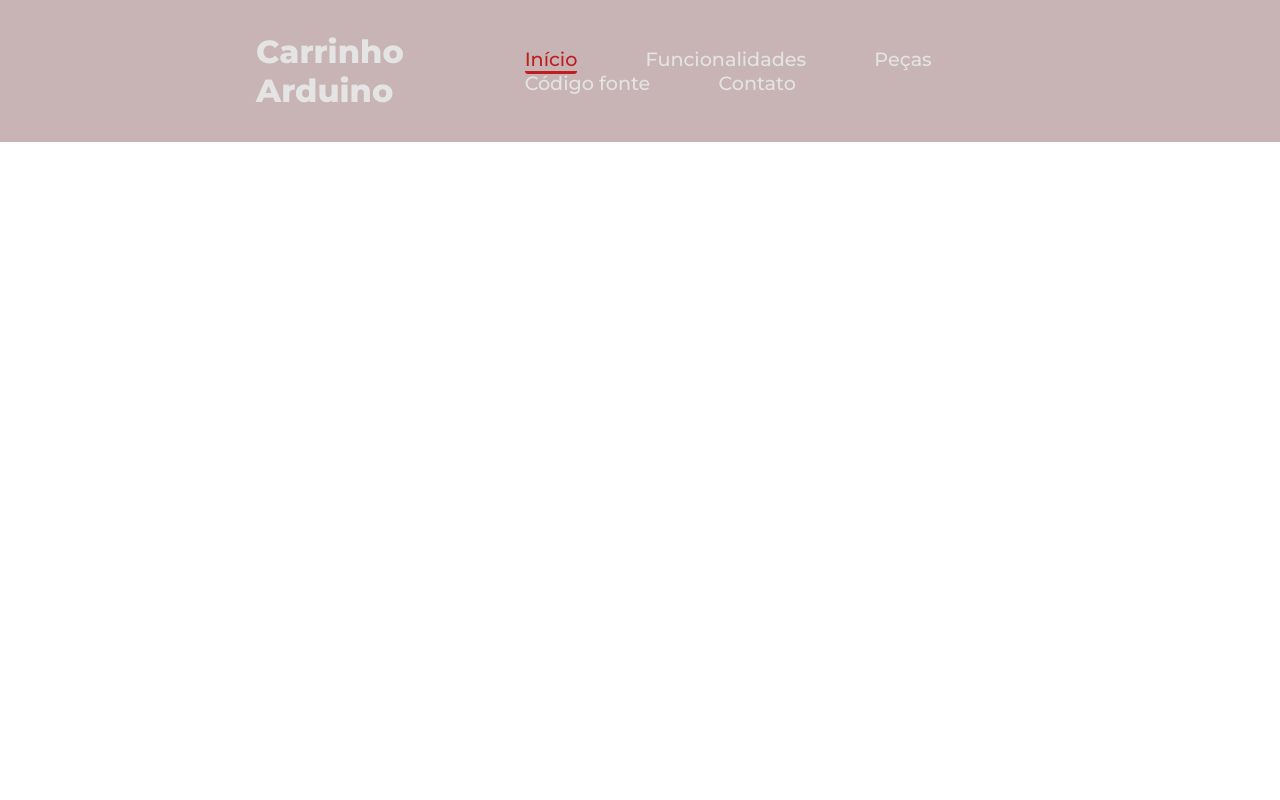
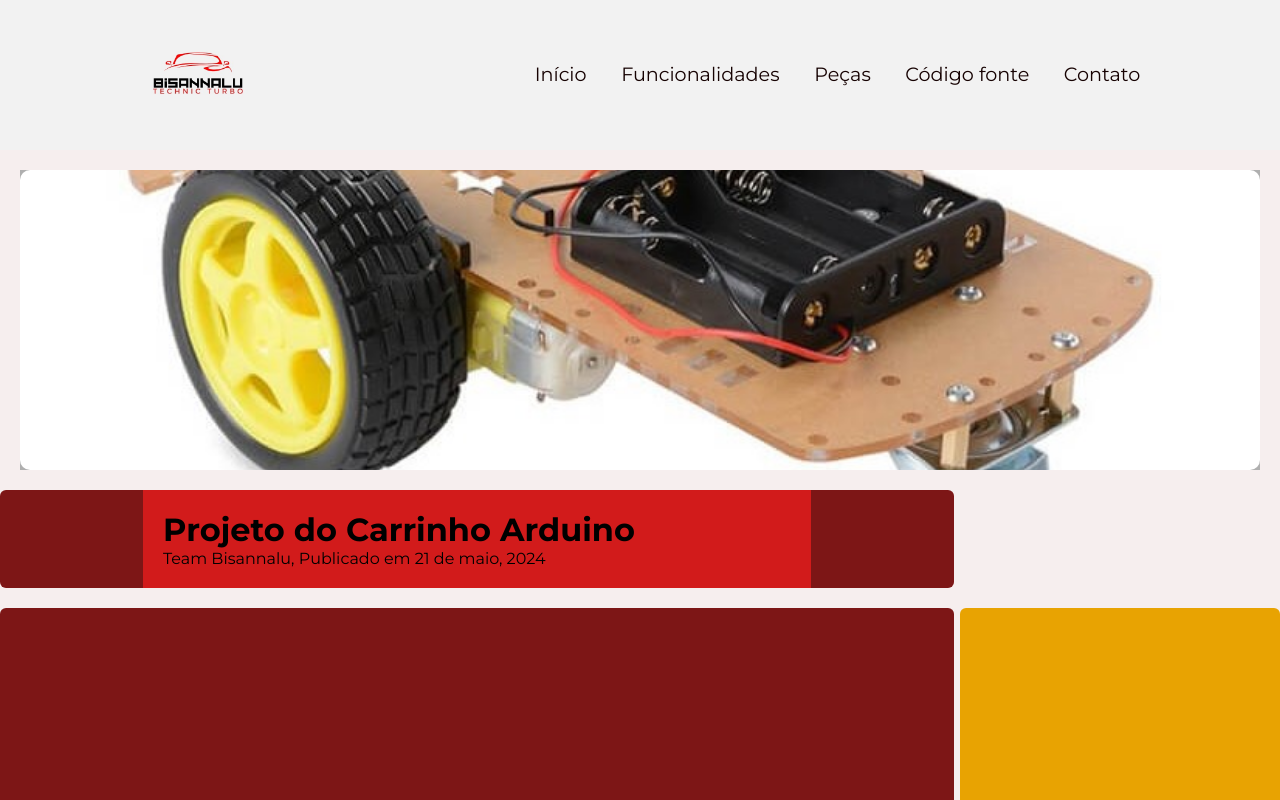
Before and after one commit to isab5/Projeto-site, a plain HTML site: page index.html in a window 1280 px wide. Shown: the top 800 px of the page. Drawn offline with Linux system fonts and the light colour scheme; a web font is replaced by a local one.

Commit message:
Feat: Criação de vários elementos, como body e footer

```diff
--- a/assets/styles/styles.index.css
+++ b/assets/styles/styles.index.css
@@ -1,76 +1,119 @@
 @import url('https://fonts.googleapis.com/css2?family=Montserrat:ital,wght@0,100..900;1,100..900&display=swap');
 
-.montserrat {
-  font-family: "Montserrat", sans-serif;
-  font-optical-sizing: auto;
-  font-style: normal;
+@import url('https://fonts.googleapis.com/css2?family=Jersey+25&family=Montserrat:ital,wght@0,100..900;1,100..900&display=swap');
+
+* {
+    margin: 0;
+    padding: 0;
+    box-sizing: border-box;
 }
 
-*{
-    margin: 0;
-    padding: 0;
-    box-sizing: border-box; /* Faz com que o padding e margin não aumente o tamanho do elemento */
-    text-decoration: none;
-    border: none;
-    outline: none;
-    scroll-behavior: smooth;
+body {
     font-family: "Montserrat", sans-serif;
+    background-color: rgb(246, 238, 238);
 }
 
-:root {
-    --bg-color: #080808;
-    --secondary-bg-color: #121212;
-    --text-color: #e4e4e4;
-    --main-color: #bf1e1e;
+header {
+    display: flex;
+    justify-content: space-around;
+    height: 150px;
+    background-color: #f2f2f2;
+    color: #afafaf;
+    align-items: center;
 }
 
-html {
-    overflow: hidden;
+#logo-img {
+    height: 150px;
+    width: 150px;
+    border-radius: 12px;
 }
 
-.header{
-    position: fixed;
-    top: 0;
-    left: 0;
-    width: 100%;
-    padding: 2rem 16rem;
-    background-color: rgba(73, 8, 8, 0.3);
-    backdrop-filter: blur(10px);
+#links {
     display: flex;
-    justify-content: space-between; /* alinha os elementos um ao lado do outro*/
-    align-items: center;
-    z-index: 1000;
+    justify-content: space-around;
+    width: 50%;
 }
 
-.logo {
-    font-size: 2rem;
-    color: var(--text-color);
-    font-weight: 800;
-    cursor: pointer;
-    transition: 0.3s ease;
+#links a {
+    text-decoration: none;
+    color: #160202;
+    font-size: 1.2rem;
+    border-bottom: 3px solid transparent;
+    border-radius: 6px;
+    transition: 0.3s ease-in-out;
 }
 
-.logo:hover {
-    transform: scale(1.03);
+#links a:hover {
+    border-bottom: 3px solid #110303;
+    color: #fb4c4c;
+    transform: scale(1.1);
 }
 
-.logo span {
-    text-shadow: 0 0 5px var(--main-color);
+#carousel {
+    display: flex;
+    justify-content: center;
+    align-items: center;
+    height: 300px;
+    background-color: #afafaf;
+    margin: 20px;
 }
 
-.navbar a {
-    font-size: 1.2rem;
-    color: var(--text-color);
-    margin-left: 4rem;
-    font-weight: 500;
-    transition: 0.3 ease;
-    border-bottom: 3px solid transparent;
-    border-radius: 3px;
+#carousel img {
+    height: 100%;
+    width: 100%;
+    border-radius: 10px;
+    object-fit: cover;
 }
 
-.navbar a:hover,
-.navbar a.active {
-    color: var(--main-color);
-    border-bottom: 3px solid var(--main-color);
+
+main {
+    background-color: #7d1616;
+    border-radius: 6px;
+    height: 100%;
+    width: 74.5%;
+}
+
+#main-new {
+    width: 70%;
+    background-color: rgb(210, 27, 27);
+    margin: 20px auto;
+    padding: 20px;
+}
+
+#principal {
+    border-radius: 6px;
+    height: 800px;
+    margin: 10px 0;
+    display: flex;
+    flex-direction: row;
+    justify-content: space-between;
+}
+
+aside {
+    background-color: rgb(232, 163, 2);
+    border-radius: 6px;
+    height: 100%;
+    width: 25%;
+}
+
+footer {
+    background-color: #898989;
+    border-radius: 6px;
+    height: 100px;
+    display: flex;
+    flex-direction: column;
+    justify-content: center;
+    align-items: center;
+}
+
+footer p {
+    color: aliceblue;
+    font-size: 3mm;
+}
+
+footer a {
+    color: aliceblue;
+    text-decoration: none;
+    font-weight: 500;
 
 }
--- a/index.html
+++ b/index.html
@@ -5,9 +5,11 @@
     <meta name="viewport" content="width=device-width, initial-scale=1.0">
     <link rel="stylesheet" href="assets/styles/styles.index.css">
     <title>Projeto do Carrinho Arduino</title>
-    <header class="header">
-        <a href="#home" class="logo">Carrinho Arduino</a>
-        <nav class="navbar">
+    <header>
+        <div id="logo">
+            <img id="logo-img" src="assets/images/bisannalu1.jpg" alt="Logo da Bisannalu com um carro desenhado">
+        </div>
+        <div id="links">
             <a href="#home" class="active">Início</a>
             <a href="#functionality">Funcionalidades</a>
             <a href="#parts">Peças</a>
@@ -17,6 +19,25 @@
     </header>
 </head>
 <body>
-
+    <div id="carousel">
+        <img src="assets/images/imagem carrinnho exemplo.jpg" alt="Carrinho Arduino exemplo" />
+    </div>
+    <main>
+        <div id="main-new">
+            <h1>Projeto do Carrinho Arduino</h1>
+            <div>
+                <span id="author">Team Bisannalu,</span>
+                <span id="date">Publicado em 21 de maio, 2024</span>
+            </div>
+        </div>
+        <div id="aside"></div>
+    </main>
+    <div id="principal">
+        <main></main>
+        <aside></aside>
+    </div>
+    <footer>
+        <p>Desenvolvido pelo dev <a target="_blank" href="https://github.com/isab5">Isabella Rosa</a></p>
+    </footer>
 </body>
 </html>
```
Also changed, not shown: assets/images/bisannalu1.jpg (added), assets/images/imagem carrinnho exemplo.jpg (added).
